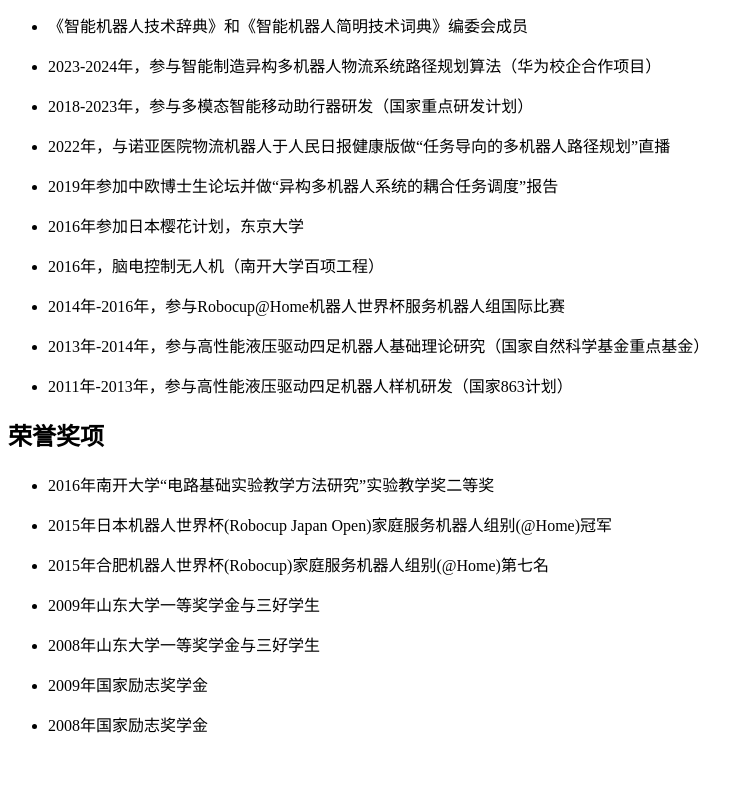
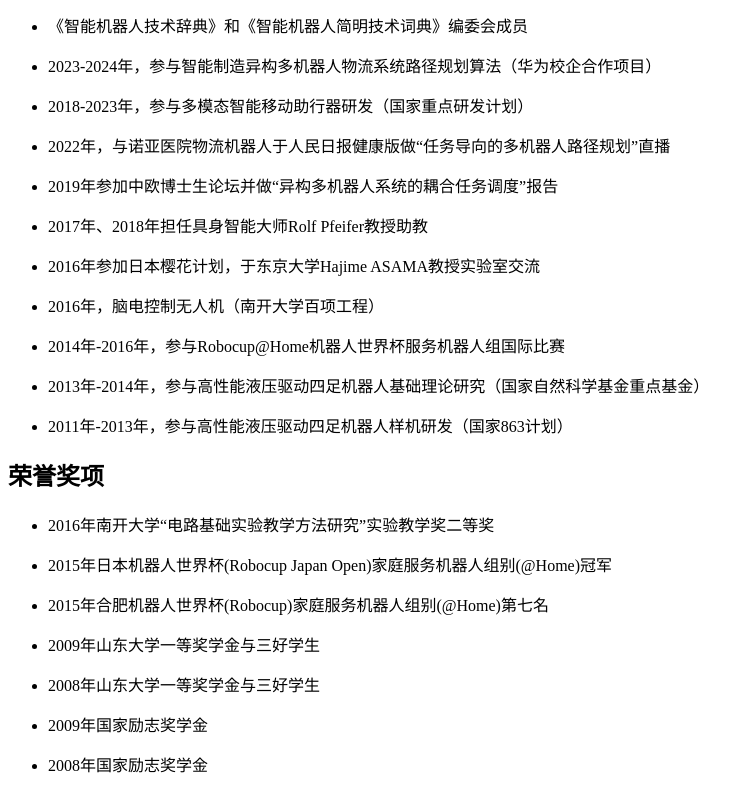
Before and after one commit to WangHanfu/wanghanfu.github.io, a plain HTML site: page index.html in a window 1280 px wide. Shown: the part 1303-2095 px from the top of the page, without its empty margins (0-754 px from the left). Before the commit the page ends 2055 px from the top, so only its background shows below. Drawn offline with Linux system fonts and the light colour scheme.

Commit message:
Update index.html

```diff
--- a/index.html
+++ b/index.html
@@ -96,7 +96,9 @@
 </li>
 <li><p>2019年参加中欧博士生论坛并做“异构多机器人系统的耦合任务调度”报告</i></p>
 </li>
-<li><p>2016年参加日本樱花计划，东京大学</i></p>
+<li><p>2017年、2018年担任具身智能大师Rolf Pfeifer教授助教</i></p>
+</li>
+<li><p>2016年参加日本樱花计划，于东京大学Hajime ASAMA教授实验室交流</i></p>
 </li>
 <li><p>2016年，脑电控制无人机（南开大学百项工程）</i></p>
 </li>
```
